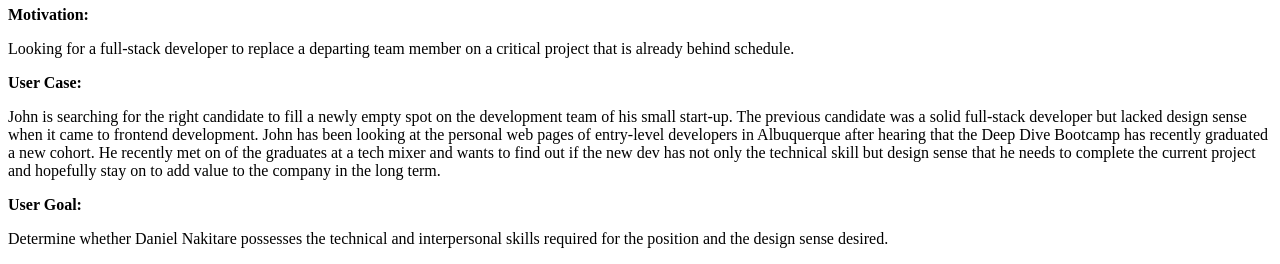
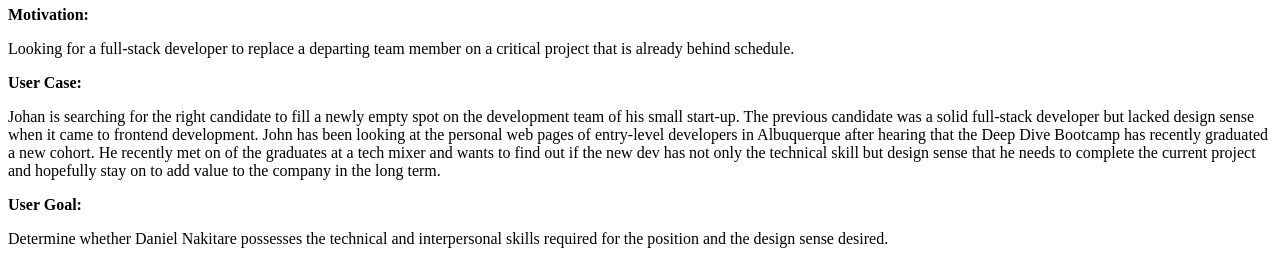
Before and after one commit to Dnakitare/my-pwp-daniel-nakitare, a PHP site: page /milestone-1.php in a window 1280 px wide. Shown: the part 1268-1532 px from the top of the page. Run offline with PHP 8.4, Linux system fonts and the light colour scheme.

Commit message:
spelling edits

```diff
--- a/public_html/documentation/milestone-1.php
+++ b/public_html/documentation/milestone-1.php
@@ -46,7 +46,7 @@
 		<p><strong>Motivation:</strong></p>
 		<p>Looking for a full-stack developer to replace a departing team member on a critical project that is already behind schedule.</p>
 		<p><strong>User Case:</strong></p>
-		<p>John is searching for the right candidate to fill a newly empty spot on the development team of his small start-up. The previous candidate was a solid full-stack developer but lacked design sense when it came to frontend development. John has
+		<p>Johan is searching for the right candidate to fill a newly empty spot on the development team of his small start-up. The previous candidate was a solid full-stack developer but lacked design sense when it came to frontend development. John has
 			been looking at the personal web pages of entry-level developers in Albuquerque after hearing that the Deep Dive Bootcamp has recently graduated a new cohort. He recently met on of the graduates at a tech mixer and wants to find out if the new dev
 			has not only the technical skill but design sense that he needs to complete the current project and hopefully stay on to add value to the company in the long term.</p>
 		<p><strong>User Goal:</strong></p>
```
